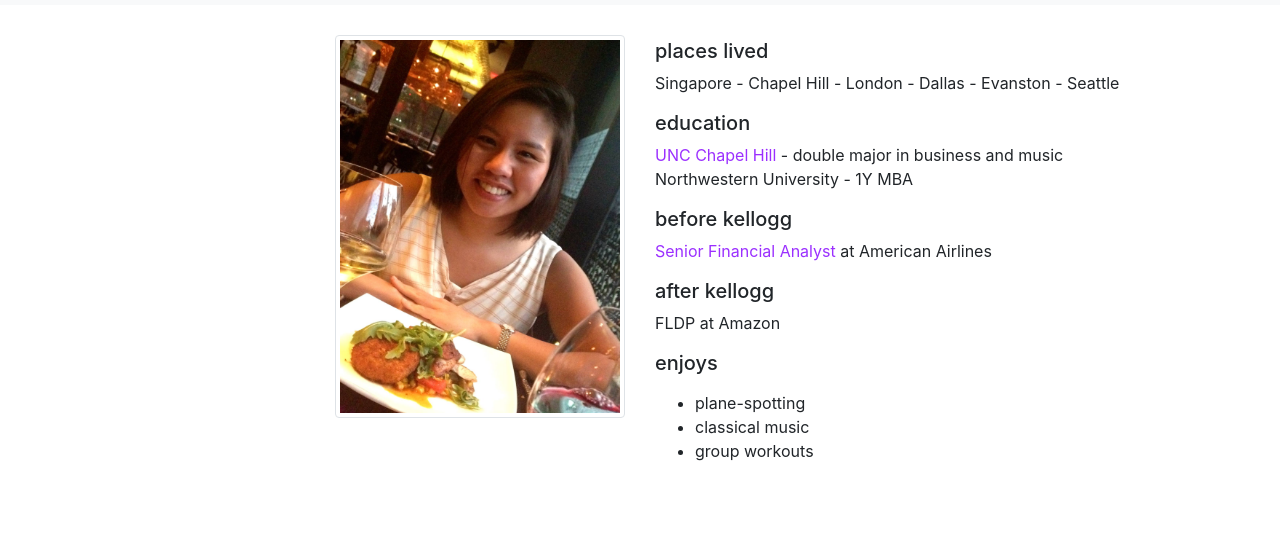
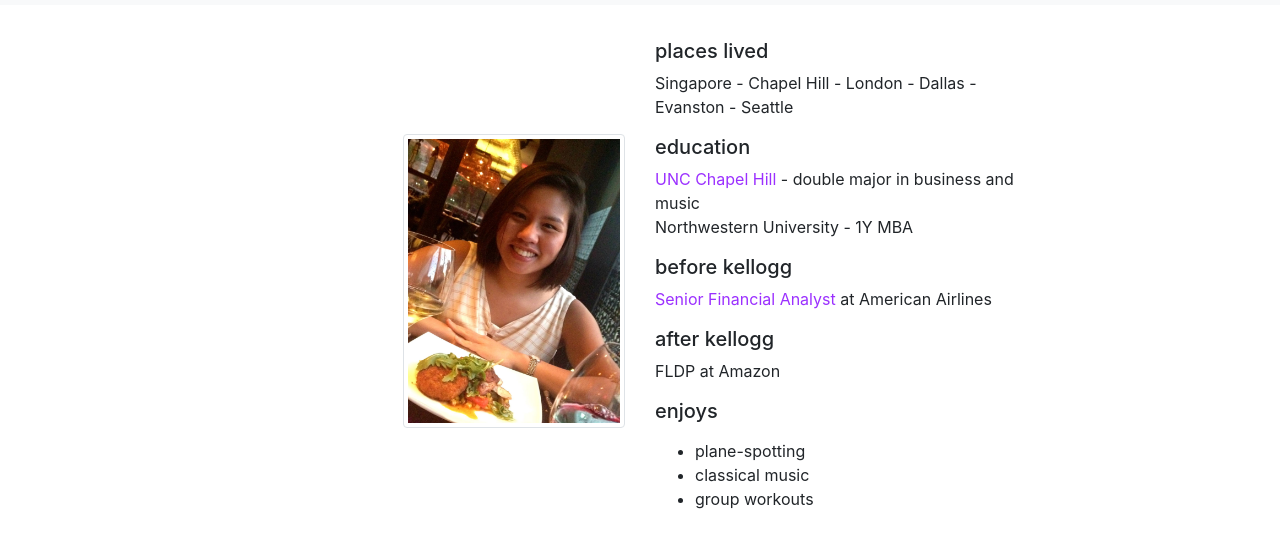
Before and after one commit to leening88/leening88.github.io, a plain HTML site: page about.html in a window 1280 px wide. Shown: the part 69-616 px from the top of the page. Drawn offline with nearby package versions, Linux system fonts and the light colour scheme.

Commit message:
Fixed About

```diff
--- a/about.html
+++ b/about.html
@@ -37,13 +37,13 @@
       </div>
     </nav>
     <div class="container-fluid">
-      <div class="row">
-        <div class="col-3">
+      <div class="row align-items-center" id="aboutrow">
+        <div class="col-md-3">
         </div>
-        <div class="col-md-3">
-          <img class="img-thumbnail mr-3" src="profile.jpg" alt="Responsive image">
+        <div class="col-md-3 align-self-center">
+          <img class="img-thumbnail" src="profile.jpg" alt="Responsive image">
         </div>
-        <div class="col-md-5">
+        <div class="col-md-5 align-self-center">
           <div class="media-body">
             <h5 class="mt-1">places lived</h5>
             <p>Singapore - Chapel Hill - London - Dallas - Evanston - Seattle</p>
@@ -64,7 +64,7 @@
             </p>
           </div>
         </div>
-        <div class="col-1">
+        <div class="col-md-1">
         </div>
       </div>
     </div>
--- a/styles.css
+++ b/styles.css
@@ -41,20 +41,25 @@ a:hover {
   text-align: center;
 }
 #index .row {
-  padding-top: 30px;
-  padding-bottom: 60px;
+  margin-top: 30px;
+  margin-bottom: 60px;
 }
 #index .col-sm-4{
   width: 100%
 }
-#about .row {
-  padding: 120px;
+#about .container-fluid{
+  margin: 300px;
+  min-height: 100%;
+}
+#aboutrow {
+  margin: 120px;
+  min-height: 100%;
   min-width: 768px;
 }
 #about .img-thumbnail {
   align-content: center;
   max-width: 80%;
-  max-height: 90%;
+  max-height: 80%;
   box-shadow: 0px 20px 80px gray;
 }
 #about .media-body {
```
